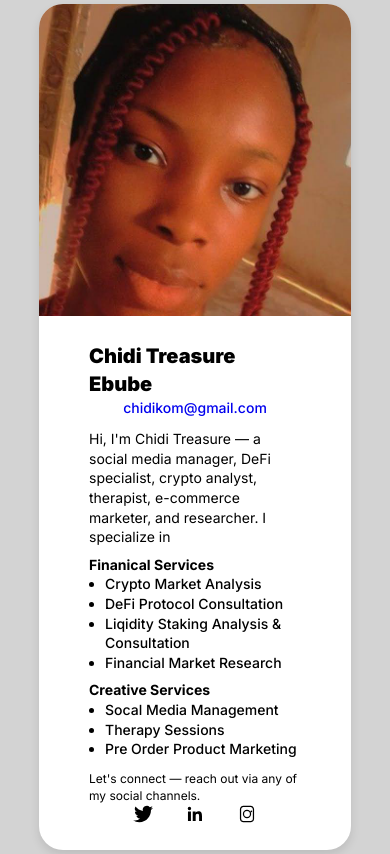
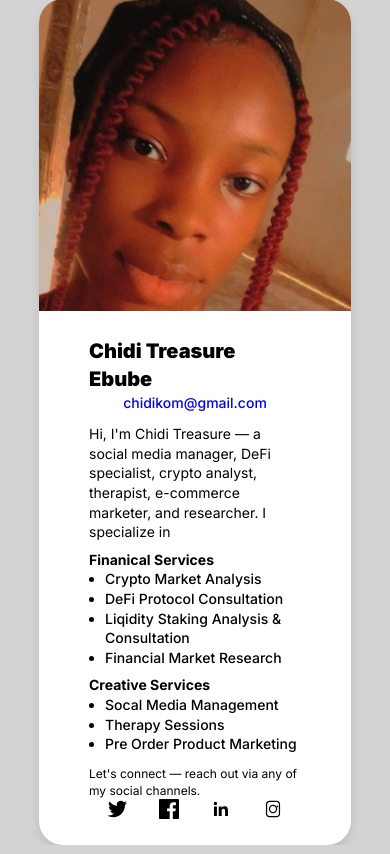
Before and after one commit to Ezedike-Evan/HNG11-Stage-1, a plain HTML site: page index.html in a window 390 px wide. Drawn offline with Linux system fonts and the light colour scheme.

Commit message:
FIX:reduced the margin again

```diff
--- a/script.js
+++ b/script.js
@@ -21,6 +21,7 @@ email.textContent = data.email;
 
 const socialIcons = [
   { name: "twitter", url: "https://twitter.com" },
+  { name: "facebook", url: "https://twitter.com" },
   { name: "linkedin", url: "https://linkedin.com" },
   { name: "instagram", url: "https://instagram.com" },
 ];
--- a/styles.css
+++ b/styles.css
@@ -85,9 +85,6 @@ body {
 }
 
 @media (max-width: 900px) {
-	body {
-		margin: 5px 0;
-	}
 	.profile-card {
 		flex-direction: column;
 		height: max-content;
```
